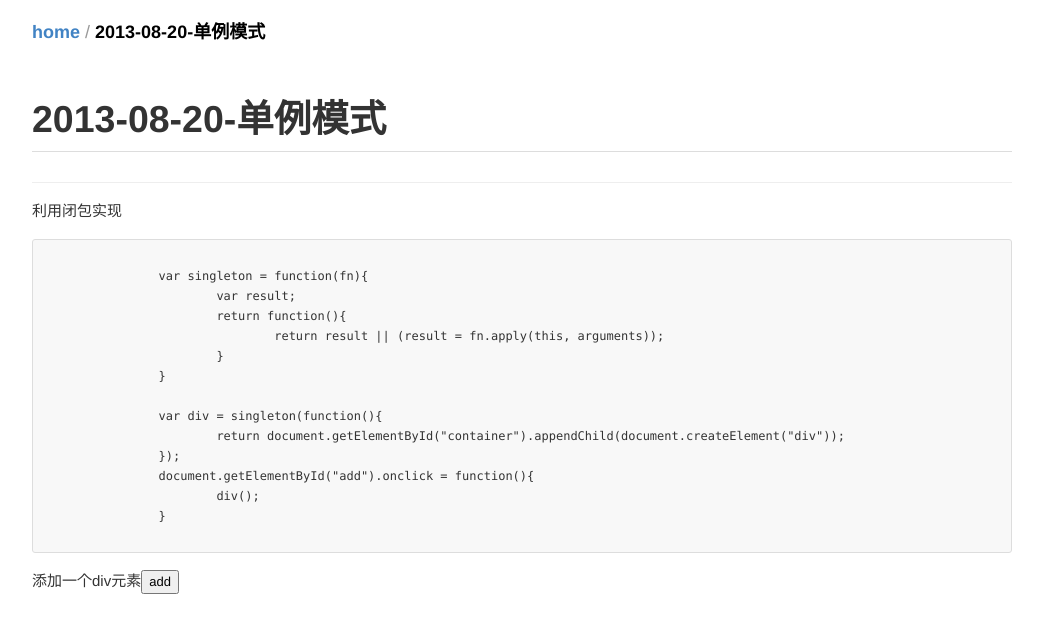
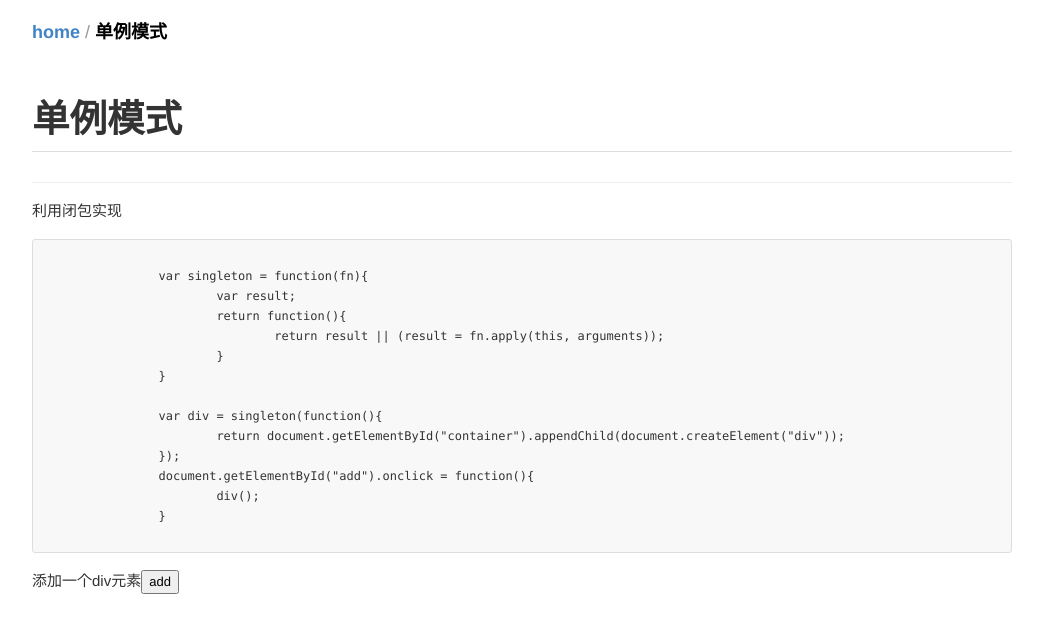
Before and after one commit to tutuflying/blog, a Jekyll site: the page built from _posts/2013-08-20-单例模式.html, in a window 1280 px wide. Shown: the top 633 px of the page, without its empty margins (118-1161 px from the left). Built offline with Jekyll 4.4.1, drawn with Linux system fonts in a browser that asks for light colours.

Commit message:
title edit

```diff
--- a/_posts/2013-08-08-sublimeText2配置.html
+++ b/_posts/2013-08-08-sublimeText2配置.html
@@ -1,6 +1,6 @@
 ---
 layout: default
-title: 2013-08-08-sublimeText2配置
+title: sublimeText2配置
 ---
 <h1>{{ page.title }}</h1>
 <h2>安装package control组件</h2>
--- a/_posts/2013-08-20-单例模式.html
+++ b/_posts/2013-08-20-单例模式.html
@@ -1,6 +1,6 @@
 ---
 layout: default
-title: 2013-08-20-单例模式
+title: 单例模式
 ---
 <style type="text/css">
 	#container div{width: 100px;height: 100px;background: red;}
```
